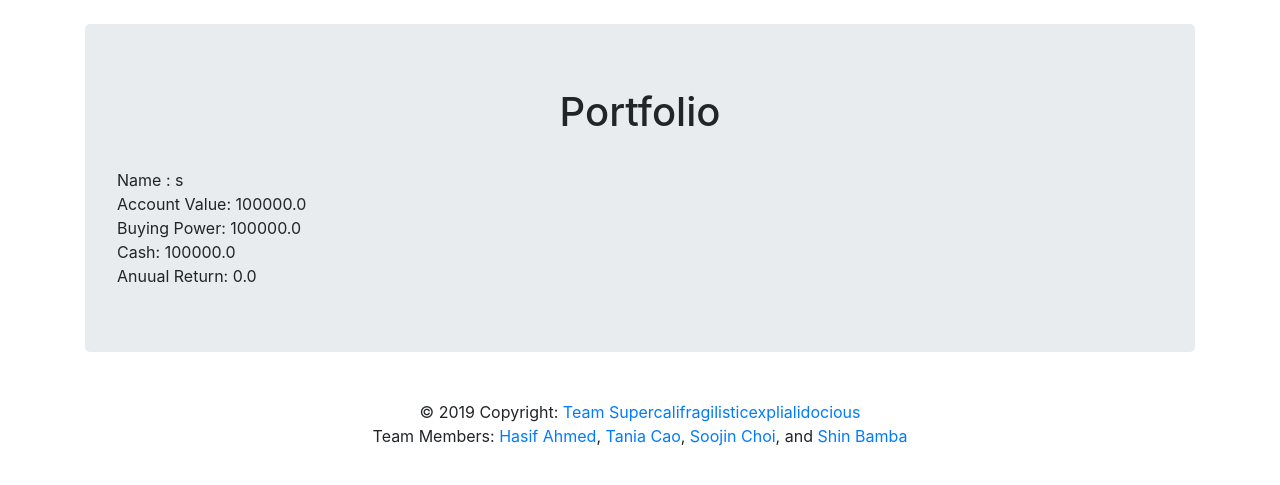
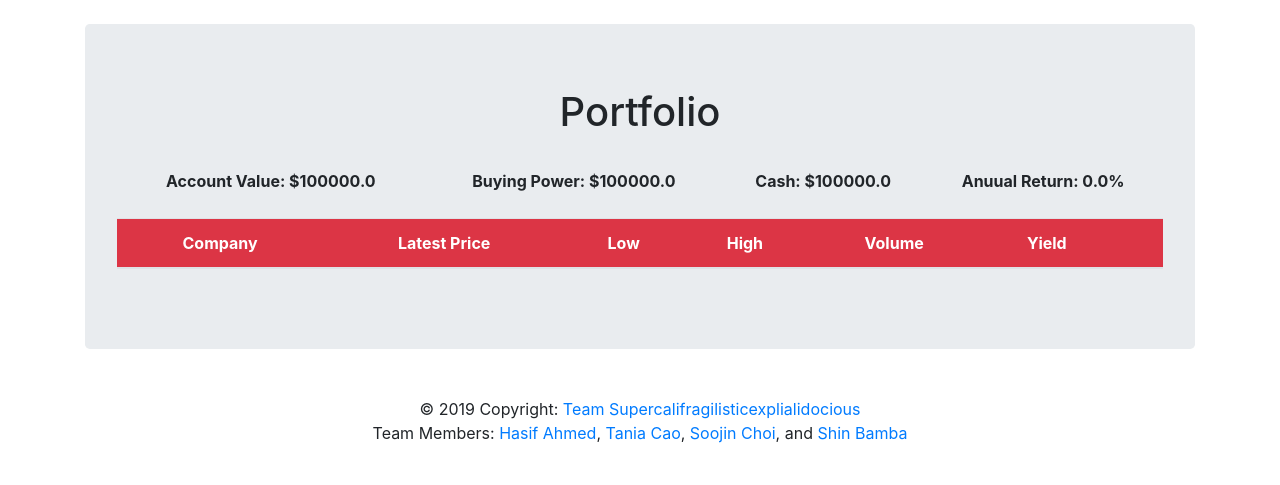
Before and after one commit to Soojin-C/supercalifragilisticexpialidocious, a Flask app: page /portfolio in a window 1280 px wide. Shown: the part 56-541 px from the top of the page. Run offline with Flask 2, Linux system fonts and the light colour scheme; a user stored in the database is signed in; data comes from the database, SQL or seed files in the repository; lists and menus that the app fills with data are empty; some libraries are stand-ins or nearby versions.

Commit message:
edit portfolio

```diff
--- a/templates/portfolio.html
+++ b/templates/portfolio.html
@@ -1,9 +1,50 @@
 {% extends "parent.html" %}
 
 {% block content %}
-Name : {{portfolio_data[0]}} <br>
-Account Value: {{portfolio_data[1]}} <br>
-Buying Power: {{portfolio_data[2]}} <br>
-Cash: {{portfolio_data[3]}} <br>
-Anuual Return: {{portfolio_data[4]}} <br>
+<div class="table-responsive">
+  <table class="text-center" width="100%">
+    <tr>
+      <th> Account Value: ${{portfolio_data[1]}} </th>
+      <th> Buying Power: ${{portfolio_data[2]}} </th>
+      <th> Cash: ${{portfolio_data[3]}} </th>
+      <th> Anuual Return: {{portfolio_data[4]}}% </th>
+    </tr>
+  </table>
+</div>
+
+<br>
+
+<div class="table-responsive">
+  <table class="table table-hover text-center">
+    <thead>
+      <tr class="bg-danger text-white">
+	<th>Company</th>
+	<th>Latest Price</th>
+	<th>Low</th>
+	<th>High</th>
+	<th>Volume</th>
+	<th>Yield</th>
+	<th> </th>
+      </tr>
+    </thead>
+    <tbody>
+      {% for each in watchlist %}
+      <th> <a href="/stockResults?stock_info={{each[1]}}{*}watchlist"> {{ each[0]["companyName"] }} </a> </th>
+      <td> {{ each[0]["latestPrice"] }} </td>
+      <td> {{ each[0]["low"] }} </td>
+      <td> {{ each[0]["high"] }} </td>
+      <td> {{ each[0]["latestVolume"] }} </td>
+      <td> {{ each[0]["ytdChange"] }}% </td>
+      <td>
+	<form action = "/removeWatchlist">
+	  <div class="form-group">
+	    <button type="submit" class="btn btn-outline-danger btn-sm" id="remove_btn" name = {{each[1]}} value = "Remove from watchlist">Remove from Watchlist</button>
+	  </div>
+	</form>
+      </td>
+</tr>
+{% endfor %}
+</tbody>
+</table>
+</div>
 {% endblock %}
```
